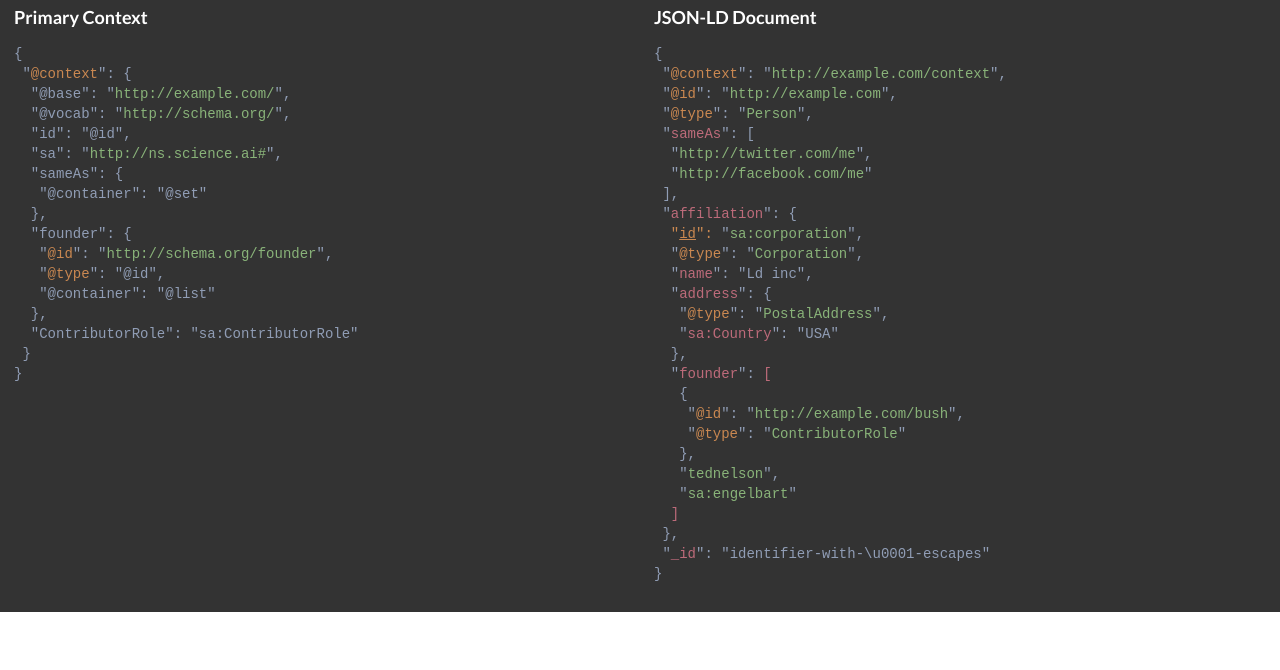
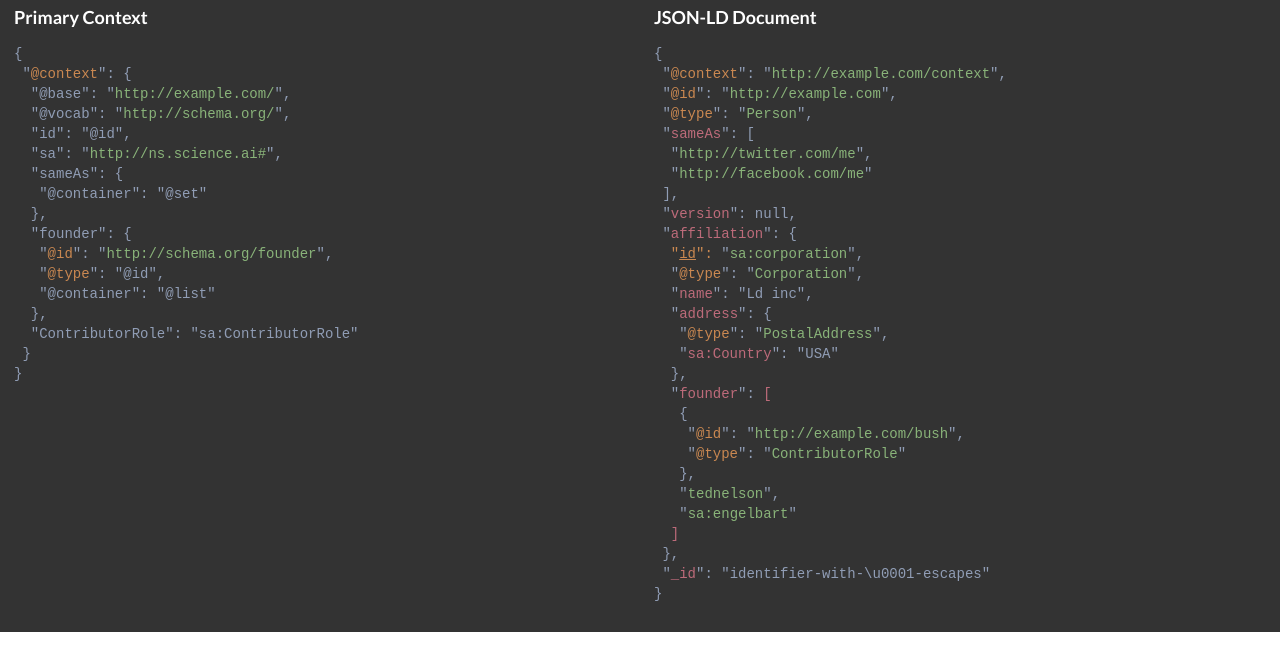
Before and after one commit to science-periodicals/jsonld-markup, a website: page index.html in a window 1280 px wide. Shown: the part 96-766 px from the top of the page. Drawn offline with nearby package versions, Linux system fonts and the light colour scheme.

Commit message:
small fix for null values

```diff
--- a/index.html
+++ b/index.html
@@ -61,6 +61,7 @@
     "http://twitter.com/me",
     "http://facebook.com/me"
   ],
+  "version": null,
   "affiliation": {
     "id": "sa:corporation",
     "@type": "Corporation",
--- a/index.js
+++ b/index.js
@@ -35,7 +35,7 @@
           return '<span class="jsonld-markup-number">' + obj + '</span>';
 
         case 'null':
-          return '<span class="jsonld-markup-null">null</span>\n';
+          return '<span class="jsonld-markup-null">null</span>';
 
         case 'string':
           var href;
--- a/package.json
+++ b/package.json
@@ -1,6 +1,6 @@
 {
   "name": "jsonld-markup",
-  "version": "0.2.0",
+  "version": "0.2.1",
   "description": "Pretty print JSON-LD to HTML, adding hyperlinks to the keys (from the JSON-LD context)",
   "main": "index.js",
   "repository": {
```
